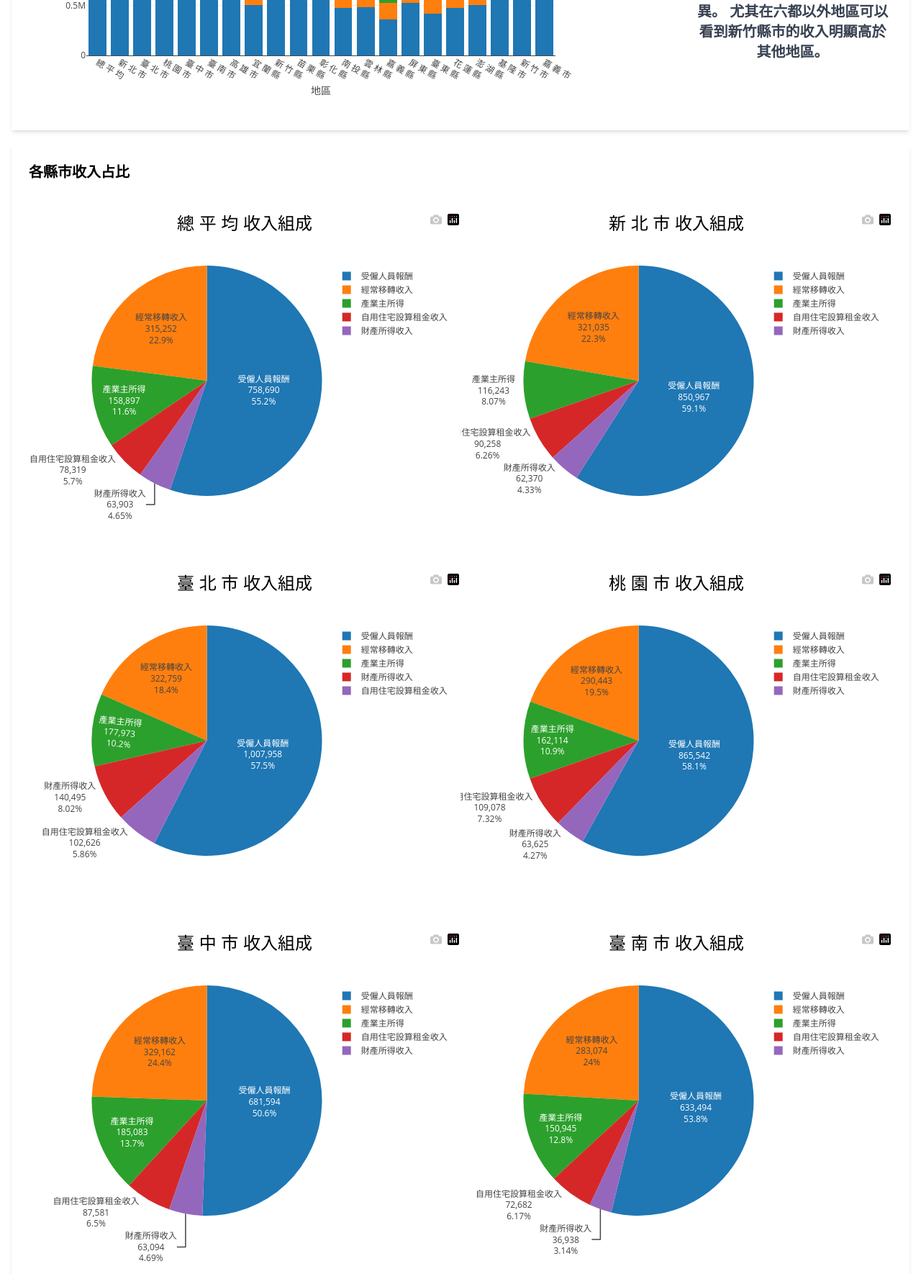
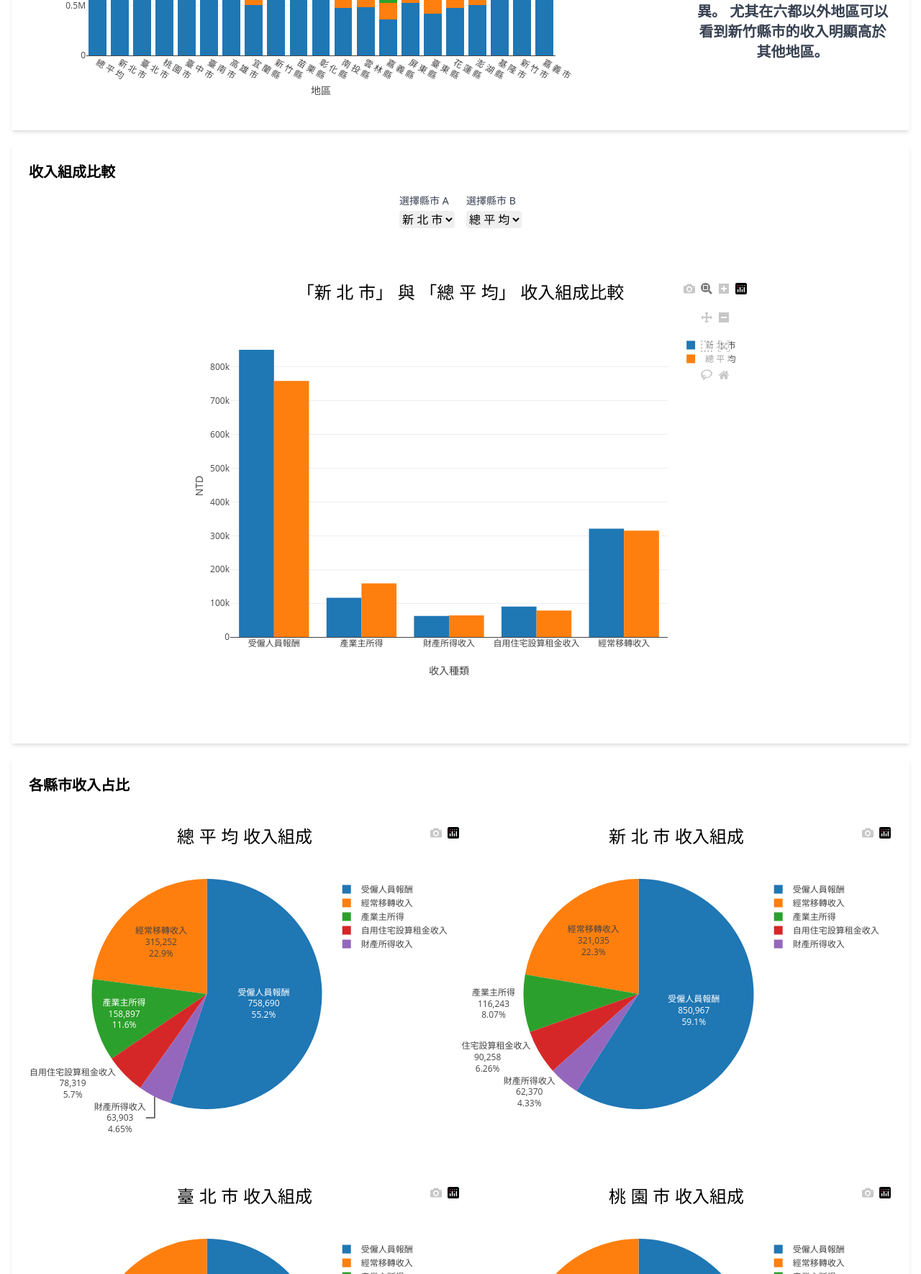
Before and after one commit to ATREE01/data-visualizaion, a Flask app: page /income-analyze/ in a window 1280 px wide. Shown: the part 461-2231 px from the top of the page at 72% size. Run offline with Flask 3, Linux system fonts and the light colour scheme; some libraries are stand-ins or nearby versions.

Commit message:
Add dynamic dropdown selector for region comparison
Dynamically generate elements for region dropdowns.
Set default values for the first and second dropdowns.
Automatically update the comparison chart when dropdown selections change.

```diff
--- a/static/js/income-analyze.js
+++ b/static/js/income-analyze.js
@@ -1,7 +1,8 @@
 const incomeBarChart = document.getElementById('incomeBarChart');
-
 const incomeData = JSON.parse(document.getElementById('incomeData').value);
-
+const regionList = incomeData.map(item => item['地區']);
+const compareSelect1 = document.getElementById('compareSelect1');
+const compareSelect2 = document.getElementById('compareSelect2');
 function unpack(rows, key) {
     return rows.map(function (row) {
         return row[key];
@@ -9,9 +10,9 @@ function unpack(rows, key) {
 }
 
 const data = [];
-const cateogries = ['受僱人員報酬', '產業主所得', '財產所得收入', '自用住宅設算租金收入', '經常移轉收入'];
+const categories = ['受僱人員報酬', '產業主所得', '財產所得收入', '自用住宅設算租金收入', '經常移轉收入'];
 
-cateogries.forEach((category) => {
+categories.forEach((category) => {
     const trace = {
         x: unpack(incomeData, '地區'),
         y: unpack(incomeData, category),
@@ -19,6 +20,34 @@ cateogries.forEach((category) => {
         type: 'bar'
     }
     data.push(trace);
+});
+
+// 動態產生 <option> 標籤，放入 compareSelect1 和 compareSelect2
+regionList.forEach(region => {
+    const option1 = document.createElement('option');
+    option1.value = region;
+    option1.text = region;
+    compareSelect1.appendChild(option1);
+
+    const option2 = document.createElement('option');
+    option2.value = region;
+    option2.text = region;
+    compareSelect2.appendChild(option2);
+});
+
+// 預設先選第一個、第二個
+compareSelect1.selectedIndex = 1;
+compareSelect2.selectedIndex = 0;
+
+// 一開始頁面載入時，就先繪製一次
+drawCompareChart(compareSelect1.value, compareSelect2.value);
+
+// 當使用者改變下拉選單選擇時，呼叫 drawCompareChart
+compareSelect1.addEventListener('change', () => {
+    drawCompareChart(compareSelect1.value, compareSelect2.value);
+});
+compareSelect2.addEventListener('change', () => {
+    drawCompareChart(compareSelect1.value, compareSelect2.value);
 });
 
 const layout = {
@@ -40,8 +69,8 @@ const layout = {
 };
 
 Plotly.newPlot(incomeBarChart, data, layout);
+const pieChart = document.getElementById('pieChart');
 
-const pieChart = document.getElementById('pieChart');
 Object.values(incomeData).forEach(regionData => {
     const regionDiv = document.createElement('div');
     regionDiv.id = `treemap-${regionData['地區']}`;
@@ -51,8 +80,8 @@ Object.values(incomeData).forEach(regionData => {
 
     const data = [{
         type: 'pie',
-        labels: cateogries,
-        values: cateogries.map(category => regionData[category]),
+        labels: categories,
+        values: categories.map(category => regionData[category]),
         textinfo: 'label+value+percent'
     }]
 
@@ -69,3 +98,56 @@ Object.values(incomeData).forEach(regionData => {
 
     Plotly.newPlot(regionDiv, data, layout);
 });
+
+
+function drawCompareChart(regionA, regionB) {
+    // 從 incomeData 中找出符合的資料
+    const dataA = incomeData.find(d => d['地區'] === regionA);
+    const dataB = incomeData.find(d => d['地區'] === regionB);
+
+    if (!dataA || !dataB) {
+        console.log('找不到地區資料，無法繪圖');
+        return;
+    }
+
+    // 左邊 (A 縣市) 的圖表
+    const traceA = {
+        x: categories,
+        y: categories.map(c => dataA[c]),
+        name: regionA,
+        type: 'bar'
+    };
+
+    // 右邊 (B 縣市) 的圖表
+    const traceB = {
+        x: categories,
+        y: categories.map(c => dataB[c]),
+        name: regionB,
+        type: 'bar'
+    };
+
+    const layout = {
+        title: {
+            text: `「${regionA}」 與 「${regionB}」 收入組成比較`,
+            font: {
+                family: 'Arial, sans-serif',
+                size: 24,
+                color: '#000'
+            }
+        },
+		barmode: 'group',
+        xaxis: {
+            title: '收入種類',
+            tickangle: 0, // X 軸文字水平顯示
+			automargin: true
+        },
+        yaxis: {
+            title: 'NTD',
+            automargin: true // 自動調整邊距
+        },
+        width: 800, // 整個圖表寬度
+        height: 600 // 整個圖表高度
+    };
+
+    Plotly.newPlot('compare-chart', [traceA, traceB], layout);
+}
--- a/templates/income-analyze.html
+++ b/templates/income-analyze.html
@@ -24,6 +24,31 @@
             </div>
 
         </div>
+		<div class="bg-white p-6 shadow-md my-5">
+			<h2 class="text-xl font-semibold mb-4">收入組成比較</h2>
+
+			<!-- 選單區域，橫向排列 + 置中 -->
+			<div class="flex justify-center space-x-4 mb-6">
+				<div>
+					<label for="compareSelect1" class="block mb-1 text-sm font-medium text-gray-700">選擇縣市 A</label>
+					<select id="compareSelect1" class="block w-full rounded border-gray-300 focus:border-indigo-500 focus:ring-indigo-500">
+						<!-- 選項們 -->
+					</select>
+				</div>
+				<div>
+					<label for="compareSelect2" class="block mb-1 text-sm font-medium text-gray-700">選擇縣市 B</label>
+					<select id="compareSelect2" class="block w-full rounded border-gray-300 focus:border-indigo-500 focus:ring-indigo-500">
+						<!-- 選項們 -->
+					</select>
+				</div>
+			</div>
+
+			<div class="bg-white p-6 my-5 flex justify-center">
+				<div id="compare-chart" class="mx-auto">
+					<!-- 這裡放圖表內容 -->
+				</div>
+			</div>
+		</div>
         <div class="bg-white p-6 shadow-md my-5">
             <h2 class="text-xl font-semibold mb-4">各縣市收入占比</h2>
             <div class='flex flex-wrap justify-center' id="pieChart"></div>
```
